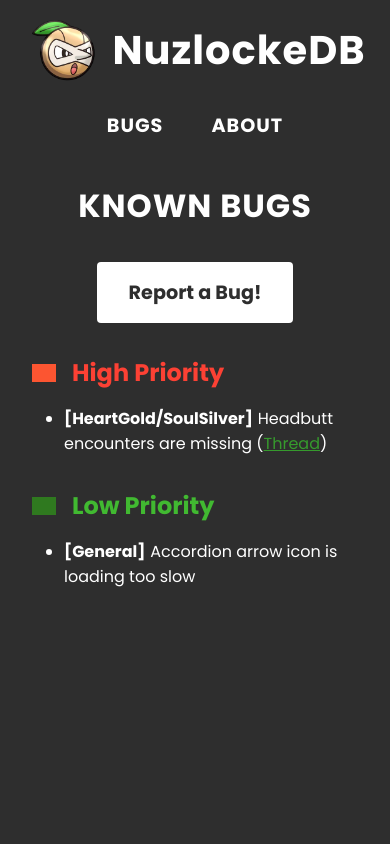
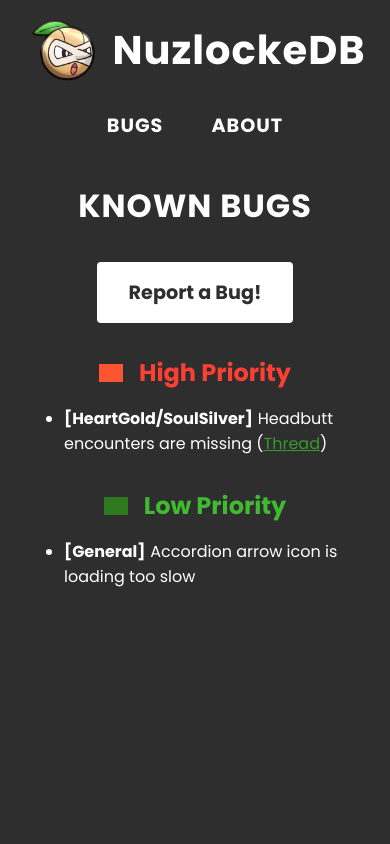
Before and after one commit to czhangy/nuzdocs, a Next.js app: page /bugs in a window 390 px wide. Shown: the top 844 px of the page. Built offline with nearby package versions, Linux system fonts and the light colour scheme; grey boxes are pictures that could not be loaded; a web font is replaced by a local one.

Commit message:
Mobile layout for bugs page

```diff
--- a/src/components/BugsPage/BugsPage.module.scss
+++ b/src/components/BugsPage/BugsPage.module.scss
@@ -52,6 +52,7 @@
             font-size: var(--priority-font-size);
             font-weight: bold;
             gap: var(--priority-inner-spacing);
+            justify-content: center;
             margin-bottom: var(--priority-spacing);
 
             .icon {
@@ -80,3 +81,9 @@
         }
     }
 }
+
+@media screen and (min-width: constants.$tablet) {
+    .bugs-page > .section > .priority {
+        justify-content: flex-start;
+    }
+}
```
